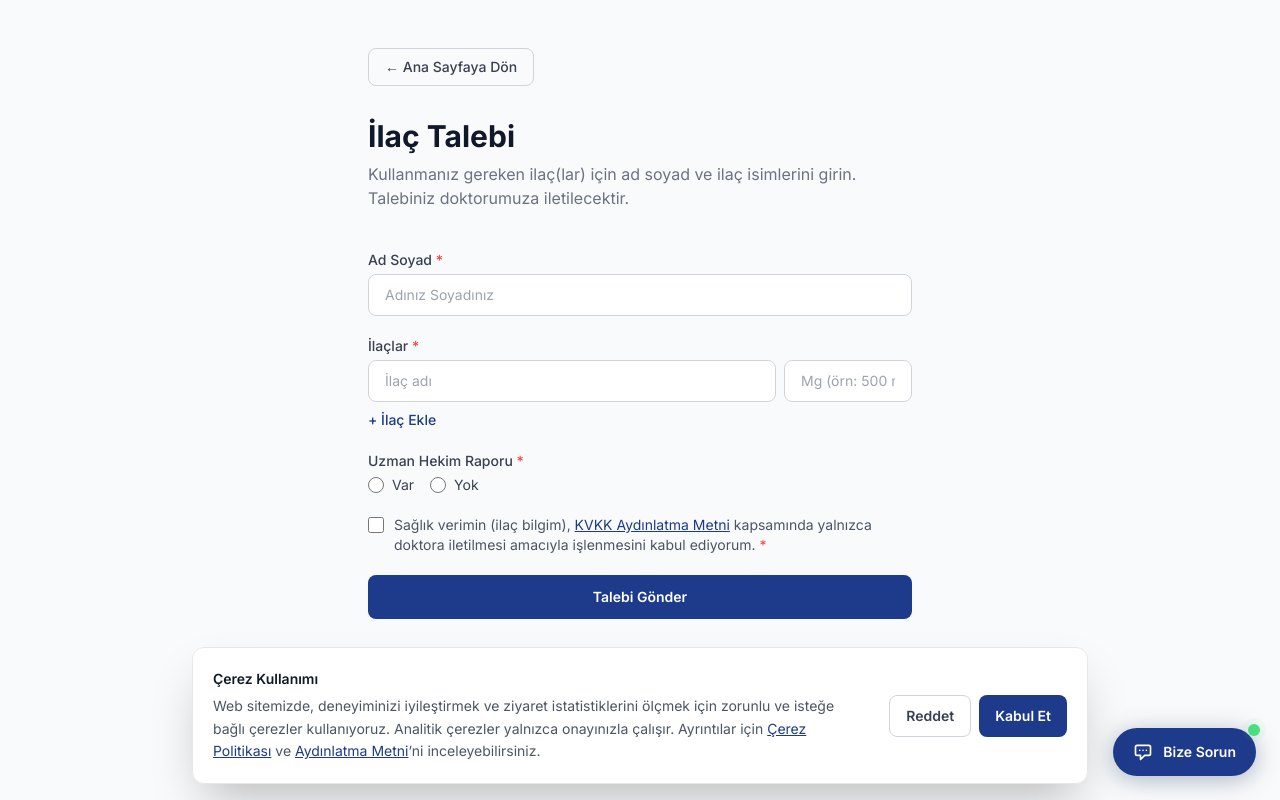
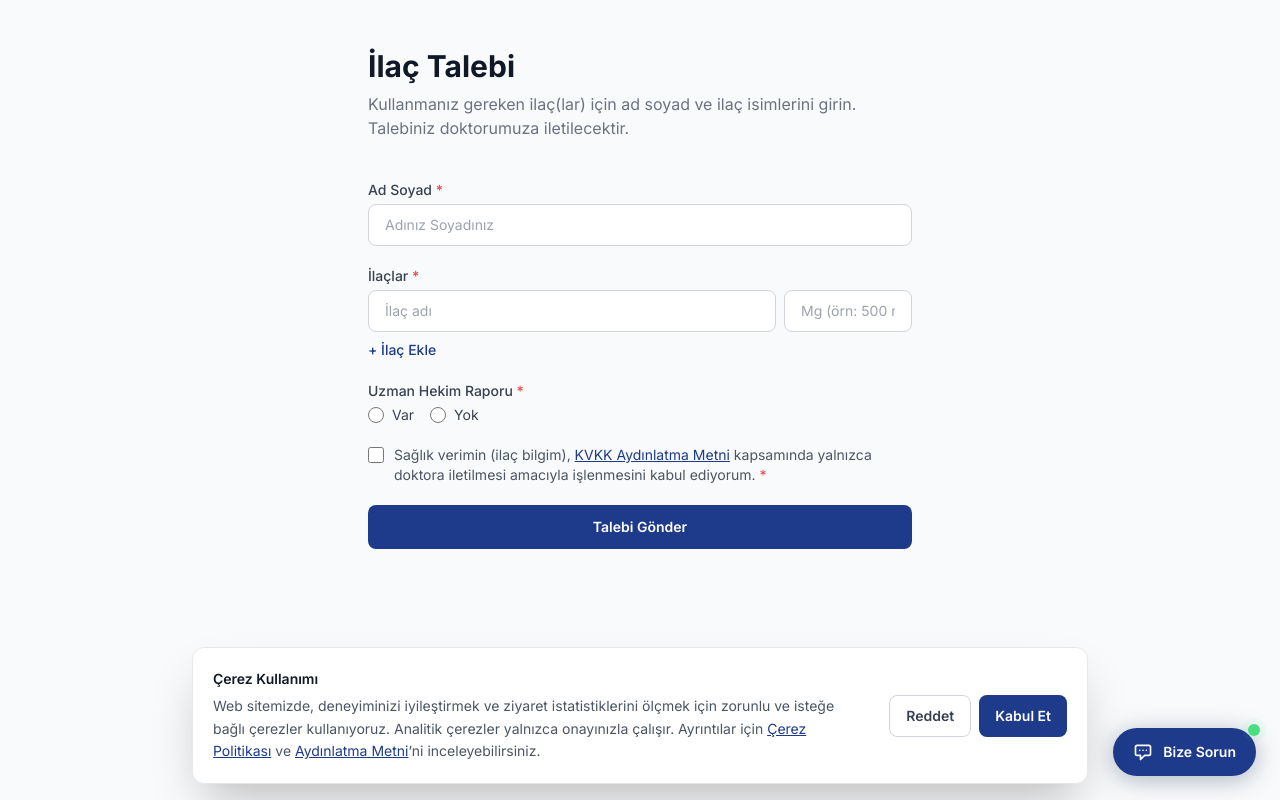
Before and after one commit to nazif67/ahikurumsal-site, a Next.js app: page /ilac-talebi in a window 1280 px wide. Built offline with nearby package versions, Linux system fonts and the light colour scheme.

Commit message:
ilac-talebi sayfasindaki Ana Sayfaya Don linki kaldirildi

```diff
--- a/src/app/ilac-talebi/page.tsx
+++ b/src/app/ilac-talebi/page.tsx
@@ -1,4 +1,3 @@
-import Link from "next/link";
 import IlacForm from "./IlacForm";
 
 export const metadata = {
@@ -9,13 +8,6 @@ export const metadata = {
 export default function IlacTalebiPage() {
   return (
     <div className="mx-auto max-w-xl px-4 py-12">
-      <Link
-        href="/"
-        className="mb-8 inline-block rounded-lg border border-gray-300 px-4 py-2 text-sm font-medium text-gray-700 hover:bg-gray-50"
-      >
-        ← Ana Sayfaya Dön
-      </Link>
-
       <h1 className="text-3xl font-bold text-gray-900 mb-2">İlaç Talebi</h1>
       <p className="text-gray-500 mb-10">
         Kullanmanız gereken ilaç(lar) için ad soyad ve ilaç isimlerini girin. Talebiniz doktorumuza iletilecektir.
```
